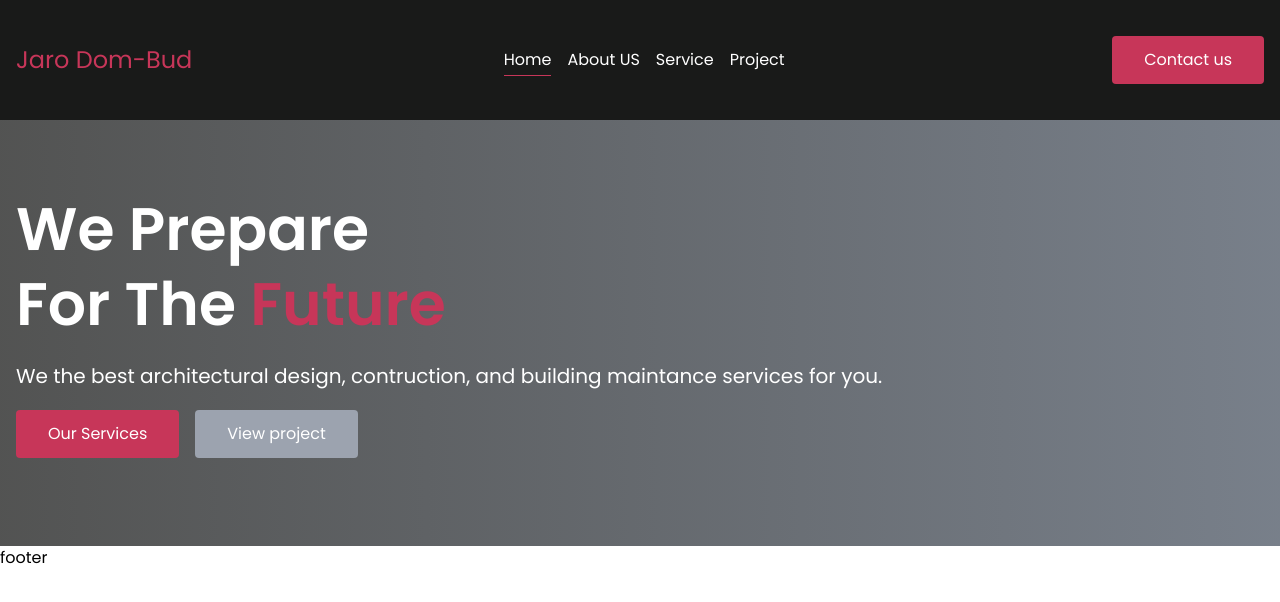
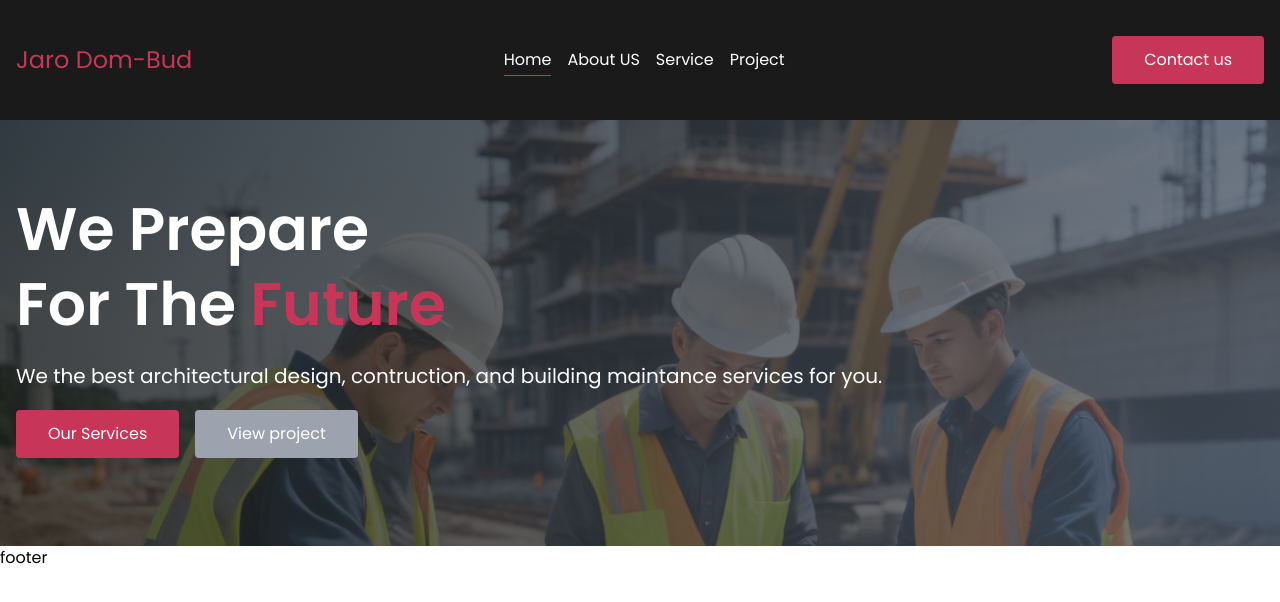
Before and after one commit to manawara/jarodombud, a React (Vite) app: page / in a window 1280 px wide. Shown: the top 602 px of the page. Built offline with nearby package versions, Linux system fonts and the light colour scheme.

Commit message:
Fix path image in the Banner

```diff
--- a/src/components/Banner.jsx
+++ b/src/components/Banner.jsx
@@ -1,10 +1,9 @@
 import Button, { ButtonSecondary } from './Button'
-import bannerImage from '../assets/construction-profe.jpeg'
 import Container from '../layout/Container'
 const Banner = () => {
   return (
     <section
-      className={`relative py-[72px] flex flex-col bg-cover bg-[url('${bannerImage}')] before:content-[''] before:absolute before:inset-0 before:block before:bg-gradient-to-r before:from-black-color-v1 before:to-gray-600 before:opacity-75 before:z-[1]`}
+      className={`relative py-[72px] flex flex-col bg-cover bg-[url('/src/assets/construction-profe.jpeg')] before:content-[''] before:absolute before:inset-0 before:block before:bg-gradient-to-r before:from-black-color-v1 before:to-gray-600 before:opacity-75 before:z-[1]`}
     >
       <Container padding classCustom="z-[2] text-white">
         <h1 className="capitalize text-4xl font-semibold  max-w-[460px]  sm:text-6xl sm:leading-tight">
```
